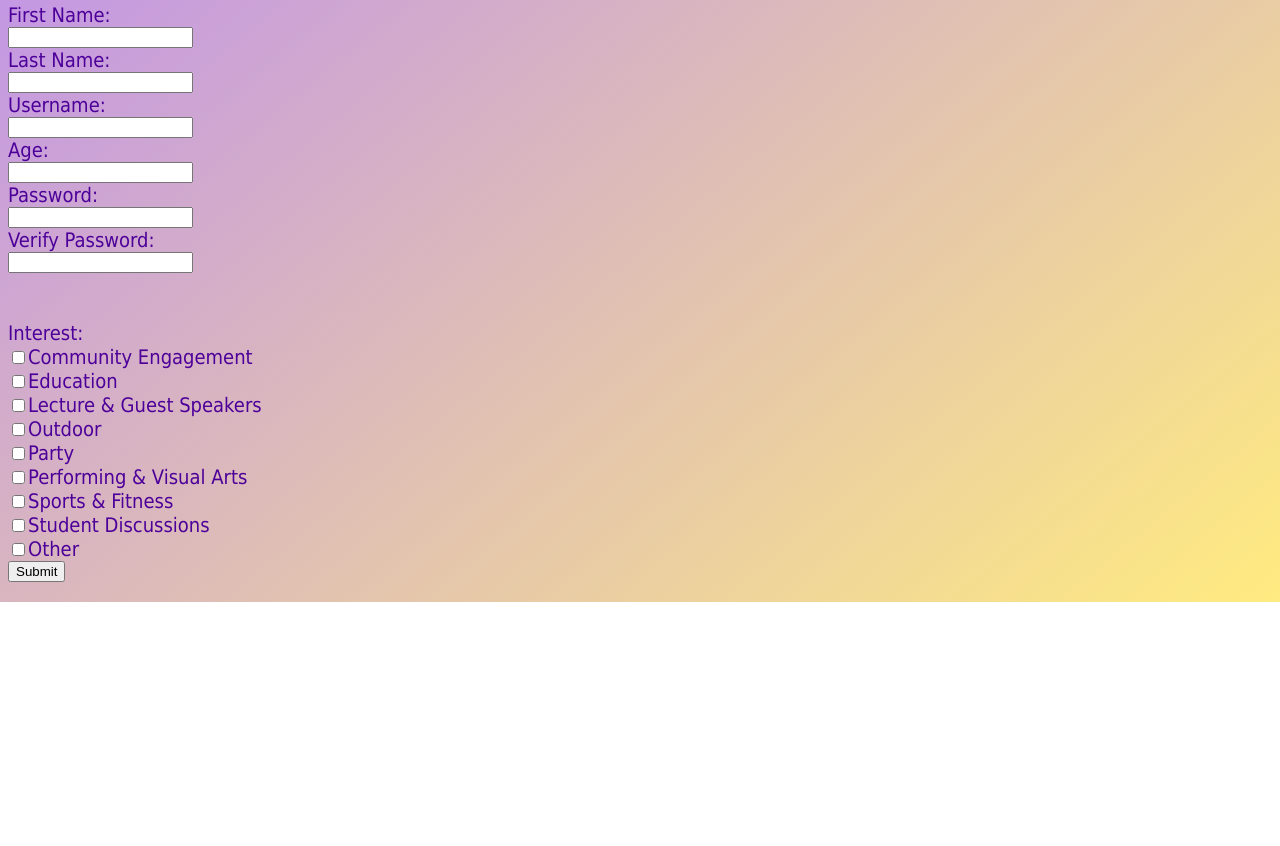
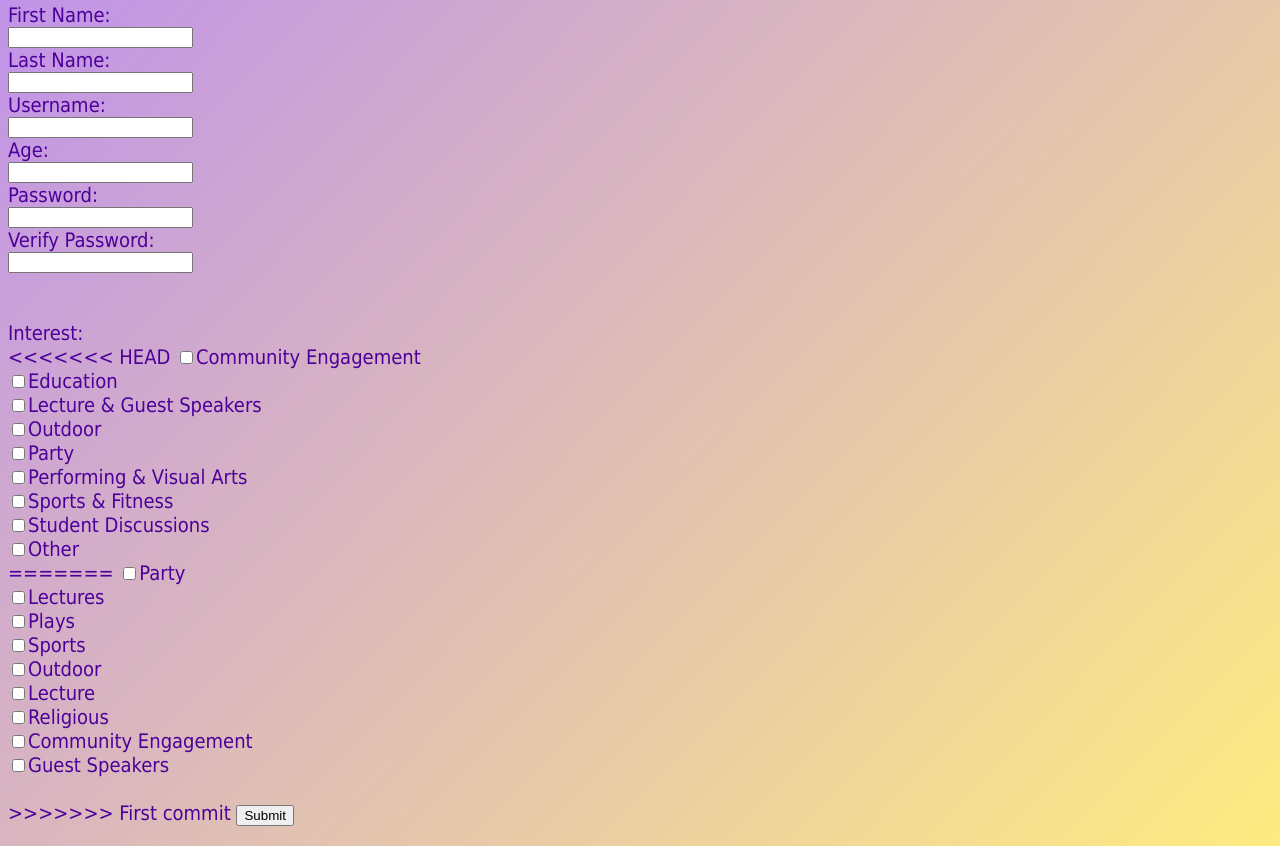
Before and after one commit to naskoap/goSewanee, a plain HTML site: page Settings.html in a window 1280 px wide. Shown: the part 467-1313 px from the top of the page. Before the commit the page ends 1069 px from the top, so only its background shows below. Drawn offline with Linux system fonts and the light colour scheme.

Commit message:
First commit

```diff
--- a/Settings.html
+++ b/Settings.html
@@ -35,6 +35,7 @@
 			  <input type="text" name="lastname" value="">
 			  <br><br>
 	  		<br>Interest:<br>
+<<<<<<< HEAD
 			<input type="checkbox" name="event" value="Community Engagement">Community Engagement<br>
 			<input type="checkbox" name="event" value="Community Engagement">Education<br>
 			<input type="checkbox" name="event" value="Lecture">Lecture & Guest Speakers</br>
@@ -44,6 +45,17 @@
 			<input type="checkbox" name="event" value="Sports & Fitness">Sports & Fitness</br>
 			<input type="checkbox" name="event" value="Student Discussions">Student Discussions<br>
 			<input type="checkbox" name="event" value="Other">Other</br>
+=======
+			<input type="checkbox" name="event" value="Party">Party<br>
+			<input type="checkbox" name="event" value="Lecture">Lectures</br>
+			<input type="checkbox" name="event" value="Party">Plays<br>
+			<input type="checkbox" name="event" value="Lecture">Sports</br>
+			<input type="checkbox" name="event" value="Party">Outdoor<br>
+			<input type="checkbox" name="event" value="Lecture">Lecture</br>
+			<input type="checkbox" name="event" value="Party">Religious<br>
+			<input type="checkbox" name="event" value="Lecture">Community Engagement</br>
+			<input type="checkbox" name="event" value="Party">Guest Speakers<br><br>
+>>>>>>> First commit
 	  		<input type="submit" value="Submit">
 		</form>
 	</body>
```
Also changed, not shown: 1 other file.
